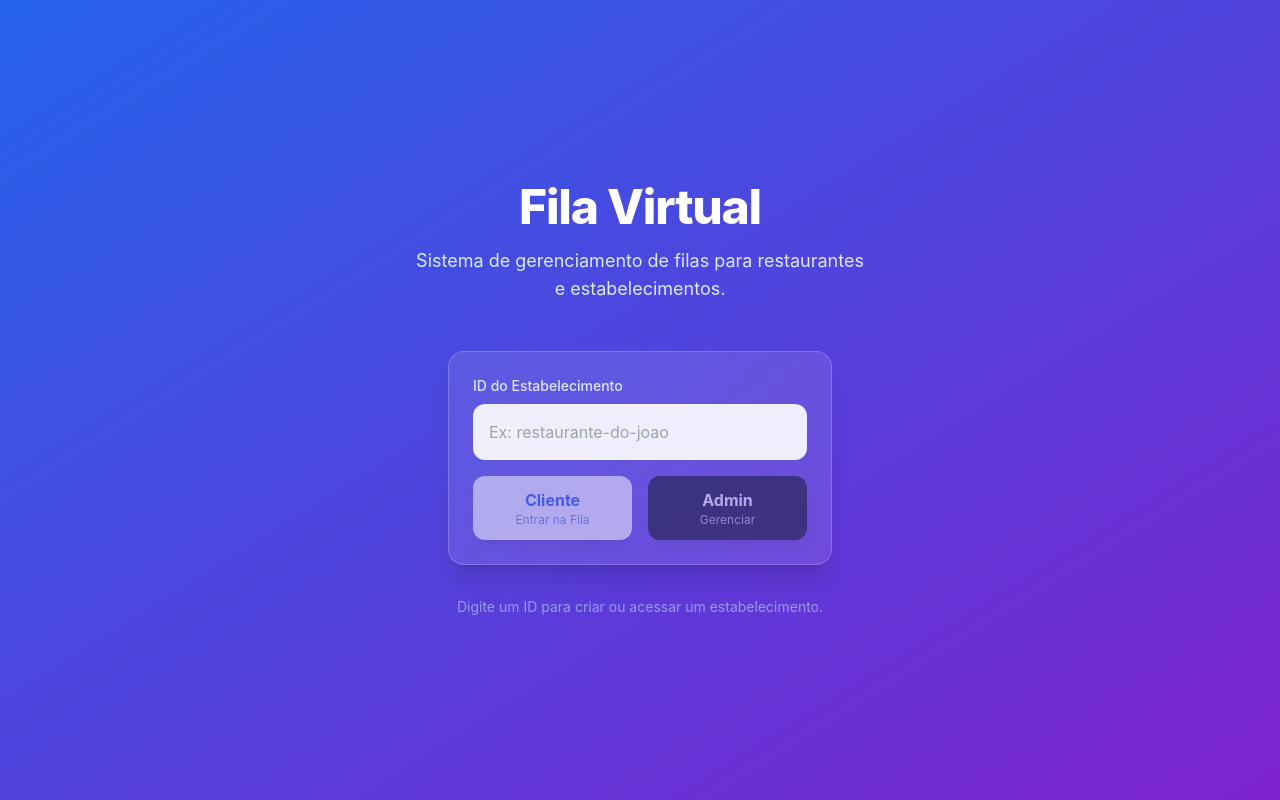
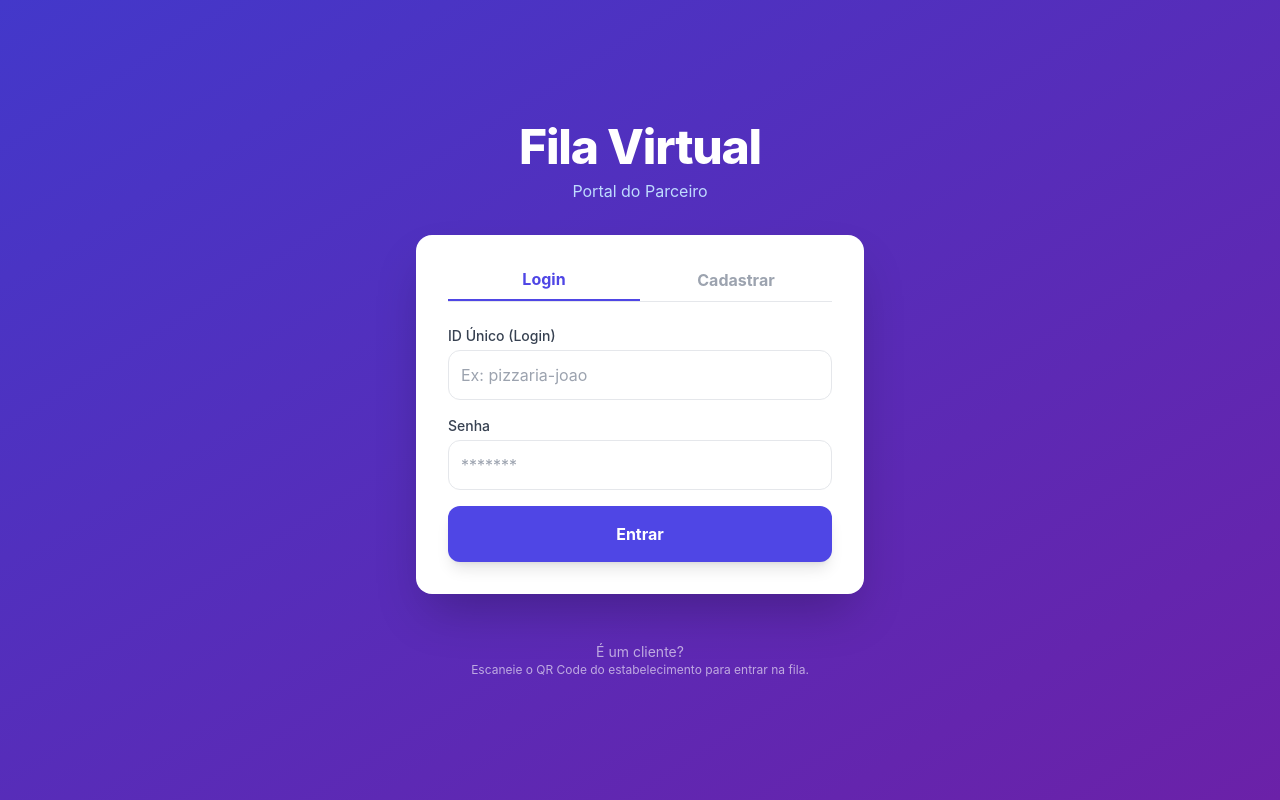
Before and after one commit to willsamartin-project-manager/PagerMobile, a React (Vite) app in the folder client/: page / in a window 1280 px wide. Built offline with nearby package versions, Linux system fonts and the light colour scheme; no server answers.

Commit message:
tela de cadastro

```diff
--- a/client/src/pages/AdminDashboard.jsx
+++ b/client/src/pages/AdminDashboard.jsx
@@ -7,10 +7,18 @@ import QRCode from "react-qr-code";
 const AdminDashboard = () => {
     const { id: establishmentId } = useParams();
     const socket = useSocket();
-    const [queue, setQueue] = useState([]);
     const [showQr, setShowQr] = useState(false);
+    const navigate = useNavigate();
 
     useEffect(() => {
+        // Basic Auth Check
+        const token = localStorage.getItem('admin_token');
+        if (!token || token !== establishmentId) {
+            alert("Faça login para acessar este painel.");
+            navigate('/');
+            return;
+        }
+
         if (!socket) return;
 
         socket.emit('join_room', establishmentId);
--- a/client/src/pages/Landing.jsx
+++ b/client/src/pages/Landing.jsx
@@ -2,61 +2,123 @@ import { useState } from 'react';
 import { useNavigate } from 'react-router-dom';
 
 const Landing = () => {
-    const [establishmentId, setEstablishmentId] = useState('');
     const navigate = useNavigate();
+    const [mode, setMode] = useState('login'); // 'login' or 'register'
+    const [formData, setFormData] = useState({ id: '', name: '', password: '' });
+    const [error, setError] = useState('');
+    const [loading, setLoading] = useState(false);
 
-    const handleGo = (type) => {
-        if (!establishmentId) return;
-        const id = establishmentId.toLowerCase().replace(/\s+/g, '-');
-        if (type === 'admin') {
-            navigate(`/admin/${id}`);
-        } else {
-            navigate(`/q/${id}`);
+    // Hardcode API URL or use same origin
+    const API_URL = import.meta.env.VITE_API_URL || 'http://localhost:3001';
+
+    const handleSubmit = async (e) => {
+        e.preventDefault();
+        setError('');
+        setLoading(true);
+
+        const endpoint = mode === 'register' ? '/api/register' : '/api/login';
+
+        try {
+            const res = await fetch(`${API_URL}${endpoint}`, {
+                method: 'POST',
+                headers: { 'Content-Type': 'application/json' },
+                body: JSON.stringify(formData)
+            });
+            const data = await res.json();
+
+            if (!res.ok) throw new Error(data.error || 'Erro na requisição');
+
+            // Success
+            if (data.success) {
+                const estId = data.establishment.id;
+                // Save session (basic)
+                localStorage.setItem('admin_token', estId); // In real app, use JWT
+                navigate(`/admin/${estId}`);
+            }
+        } catch (err) {
+            setError(err.message);
+        } finally {
+            setLoading(false);
         }
     };
 
     return (
-        <div className="flex flex-col items-center justify-center min-h-screen p-6 bg-gradient-to-br from-blue-600 to-purple-700 text-white">
-            <h1 className="text-5xl font-extrabold mb-4 tracking-tight">Fila Virtual</h1>
-            <p className="mb-12 text-center text-blue-100 max-w-md text-lg">
-                Sistema de gerenciamento de filas para restaurantes e estabelecimentos.
-            </p>
+        <div className="flex flex-col items-center justify-center min-h-screen p-6 bg-gradient-to-br from-indigo-700 to-purple-800 text-white">
+            <h1 className="text-5xl font-extrabold mb-2 tracking-tight">Fila Virtual</h1>
+            <p className="mb-8 text-blue-200">Portal do Parceiro</p>
 
-            <div className="w-full max-w-sm bg-white/10 backdrop-blur-lg p-6 rounded-2xl shadow-xl border border-white/20">
-                <label className="block text-sm font-medium text-blue-100 mb-2">
-                    ID do Estabelecimento
-                </label>
-                <input
-                    type="text"
-                    value={establishmentId}
-                    onChange={(e) => setEstablishmentId(e.target.value)}
-                    placeholder="Ex: restaurante-do-joao"
-                    className="w-full p-4 bg-white/90 text-gray-900 rounded-xl mb-4 focus:ring-4 focus:ring-blue-400 outline-none transition placeholder-gray-400"
-                />
-
-                <div className="grid grid-cols-2 gap-4">
+            <div className="w-full max-w-md bg-white text-gray-800 p-8 rounded-2xl shadow-2xl">
+                <div className="flex border-b mb-6">
                     <button
-                        onClick={() => handleGo('client')}
-                        disabled={!establishmentId}
-                        className="w-full py-3 bg-white text-blue-600 font-bold rounded-xl shadow-lg hover:bg-gray-100 transition disabled:opacity-50 disabled:cursor-not-allowed flex flex-col items-center justify-center"
+                        className={`flex-1 pb-2 font-bold ${mode === 'login' ? 'text-indigo-600 border-b-2 border-indigo-600' : 'text-gray-400'}`}
+                        onClick={() => setMode('login')}
                     >
-                        <span>Cliente</span>
-                        <span className="text-xs font-normal opacity-70">Entrar na Fila</span>
+                        Login
                     </button>
                     <button
-                        onClick={() => handleGo('admin')}
-                        disabled={!establishmentId}
-                        className="w-full py-3 bg-gray-900 text-white font-bold rounded-xl shadow-lg hover:bg-gray-800 transition disabled:opacity-50 disabled:cursor-not-allowed flex flex-col items-center justify-center"
+                        className={`flex-1 pb-2 font-bold ${mode === 'register' ? 'text-indigo-600 border-b-2 border-indigo-600' : 'text-gray-400'}`}
+                        onClick={() => setMode('register')}
                     >
-                        <span>Admin</span>
-                        <span className="text-xs font-normal opacity-70">Gerenciar</span>
+                        Cadastrar
                     </button>
                 </div>
+
+                {error && <div className="mb-4 p-3 bg-red-100 text-red-700 rounded-lg text-sm">{error}</div>}
+
+                <form onSubmit={handleSubmit} className="space-y-4">
+                    {mode === 'register' && (
+                        <div>
+                            <label className="block text-sm font-medium text-gray-700 mb-1">Nome do Estabelecimento</label>
+                            <input
+                                type="text"
+                                required
+                                value={formData.name}
+                                onChange={e => setFormData({ ...formData, name: e.target.value })}
+                                className="w-full p-3 border rounded-xl focus:ring-2 focus:ring-indigo-500 outline-none"
+                                placeholder="Ex: Pizzaria do João"
+                            />
+                        </div>
+                    )}
+
+                    <div>
+                        <label className="block text-sm font-medium text-gray-700 mb-1">ID Único (Login)</label>
+                        <input
+                            type="text"
+                            required
+                            value={formData.id}
+                            onChange={e => setFormData({ ...formData, id: e.target.value })}
+                            className="w-full p-3 border rounded-xl focus:ring-2 focus:ring-indigo-500 outline-none"
+                            placeholder="Ex: pizzaria-joao"
+                        />
+                        {mode === 'register' && <p className="text-xs text-gray-500 mt-1">Este ID será usado no link da fila.</p>}
+                    </div>
+
+                    <div>
+                        <label className="block text-sm font-medium text-gray-700 mb-1">Senha</label>
+                        <input
+                            type="password"
+                            required
+                            value={formData.password}
+                            onChange={e => setFormData({ ...formData, password: e.target.value })}
+                            className="w-full p-3 border rounded-xl focus:ring-2 focus:ring-indigo-500 outline-none"
+                            placeholder="*******"
+                        />
+                    </div>
+
+                    <button
+                        type="submit"
+                        disabled={loading}
+                        className="w-full py-4 bg-indigo-600 text-white font-bold rounded-xl shadow-lg hover:bg-indigo-700 transition disabled:opacity-50"
+                    >
+                        {loading ? 'Carregando...' : (mode === 'login' ? 'Entrar' : 'Criar Conta')}
+                    </button>
+                </form>
             </div>
 
-            <p className="mt-8 text-sm text-blue-200/60">
-                Digite um ID para criar ou acessar um estabelecimento.
-            </p>
+            <div className="mt-12 text-center opacity-60">
+                <p className="text-sm">É um cliente?</p>
+                <p className="text-xs">Escaneie o QR Code do estabelecimento para entrar na fila.</p>
+            </div>
         </div>
     );
 };
```
Also changed, not shown: 1 other file (tests, documents, lock files or other folders).
